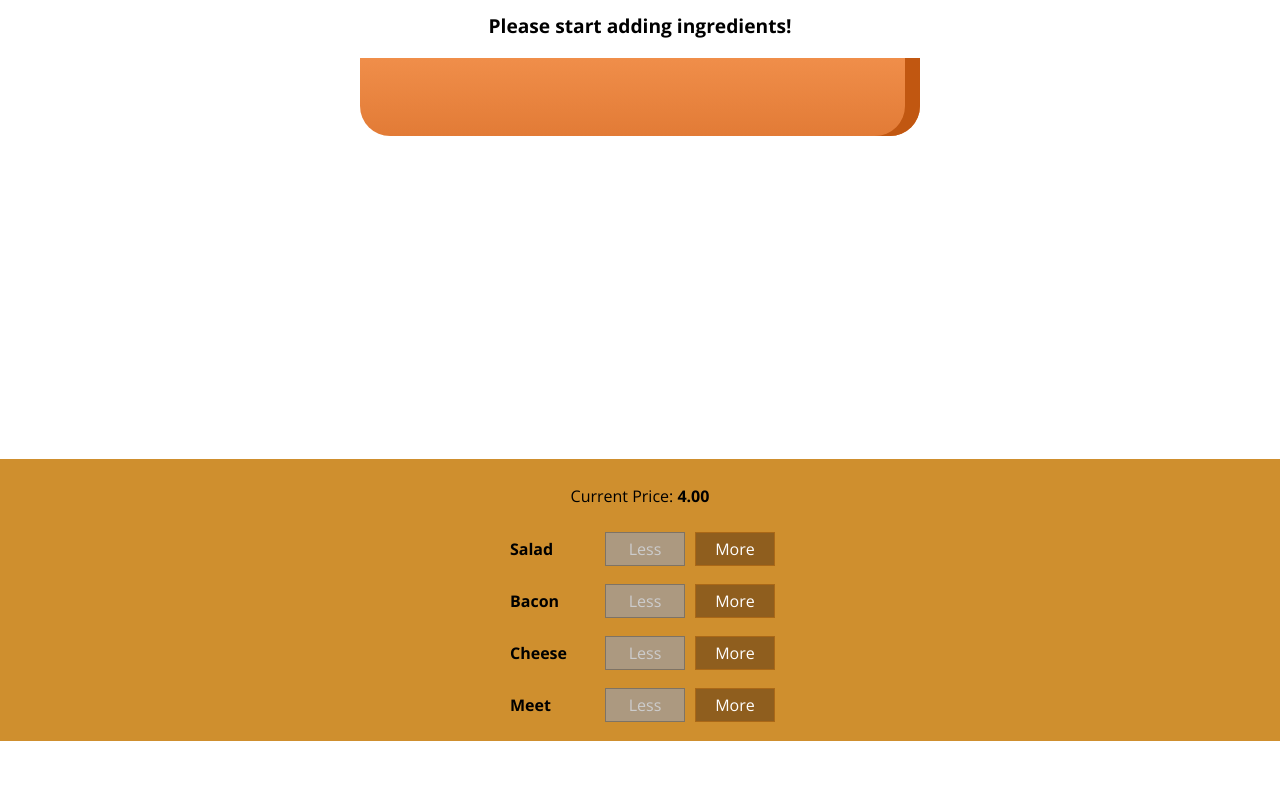
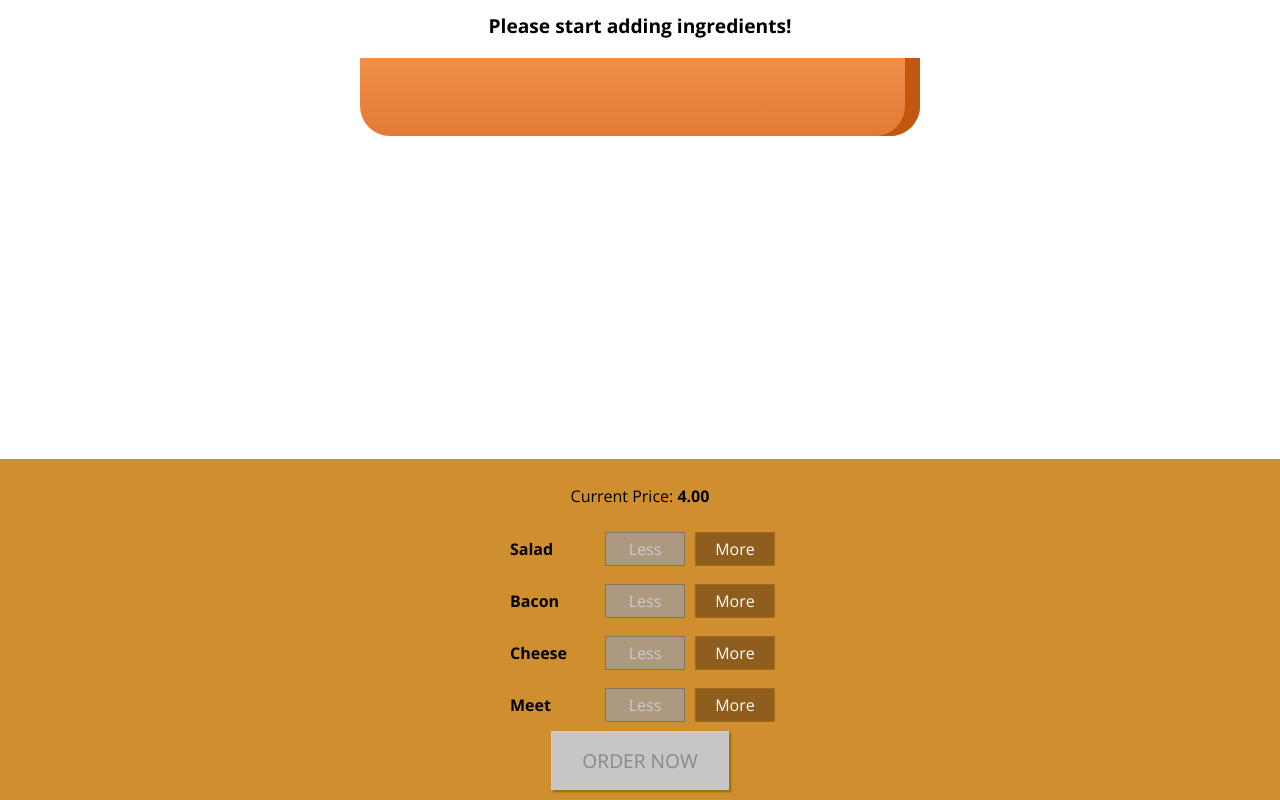
Before and after one commit to nghitrum/burger-builder, a React (Create React App) app: page / in a window 1280 px wide. Shown: the part 179-979 px from the top of the page. Before the commit the page ends 920 px from the top, so only its background shows below. Built offline with nearby package versions, Linux system fonts and the light colour scheme.

Commit message:
Added order button

```diff
--- a/src/components/Burger/BuildControls/BuildControls.module.css
+++ b/src/components/Burger/BuildControls/BuildControls.module.css
@@ -8,3 +8,45 @@
 	margin: auto;
 	padding: 10px 0;
 }
+
+.OrderButton {
+	background-color: #dad735;
+	outline: none;
+	cursor: pointer;
+	border: 1px solid #966909;
+	color: #966909;
+	font-family: inherit;
+	font-size: 1.2em;
+	padding: 15px 30px;
+	box-shadow: 2px 2px 2px #966909;
+}
+
+.OrderButton:hover,
+.OrderButton:active {
+	background-color: #a0db41;
+	border: 1px solid #966909;
+	color: #966909;
+}
+
+.OrderButton:disabled {
+	background-color: #c7c6c6;
+	cursor: not-allowed;
+	border: 1px solid #ccc;
+	color: #888888;
+}
+
+.OrderButton:not(:disabled) {
+	animation: enable 0.3s linear;
+}
+
+@keyframes enable {
+	0% {
+		transform: scale(1);
+	}
+	60% {
+		transform: scale(1.1);
+	}
+	100% {
+		transform: scale(1);
+	}
+}
--- a/src/components/Burger/BuildControls/index.js
+++ b/src/components/Burger/BuildControls/index.js
@@ -24,6 +24,12 @@
 					disabled={props.disabled[control.type]}
 				/>
 			))}
+			<button
+				className={classes.OrderButton}
+				disabled={!props.purchasable}
+			>
+				ORDER NOW
+			</button>
 		</div>
 	);
 };
--- a/src/containers/BurgerBuilder/index.js
+++ b/src/containers/BurgerBuilder/index.js
@@ -20,8 +20,21 @@
 				cheese: 0,
 				meat: 0
 			},
-			totalPrice: 4
+			totalPrice: 4,
+			purchasable: false
 		};
+	}
+
+	updatePurchaseState(ingredients) {
+		const sum = Object.keys(ingredients)
+			.map((key) => {
+				return ingredients[key];
+			})
+			.reduce((sum, el) => {
+				return sum + el;
+			}, 0);
+
+		this.setState({ purchasable: sum > 0 });
 	}
 
 	addIngredientHandler = (type) => {
@@ -40,6 +53,8 @@
 			totalPrice: newPrice,
 			ingredients: updatedIngredients
 		});
+
+		this.updatePurchaseState(updatedIngredients);
 	};
 
 	removeIngredientHandler = (type) => {
@@ -63,6 +78,8 @@
 			totalPrice: newPrice,
 			ingredients: updatedIngredients
 		});
+
+		this.updatePurchaseState(updatedIngredients);
 	};
 
 	render() {
@@ -80,6 +97,7 @@
 				<BuildControls
 					price={this.state.totalPrice}
 					disabled={disabledInfo}
+					purchasable={this.state.purchasable}
 					ingredientAdded={this.addIngredientHandler}
 					ingredientRemoved={this.removeIngredientHandler}
 				/>
```
